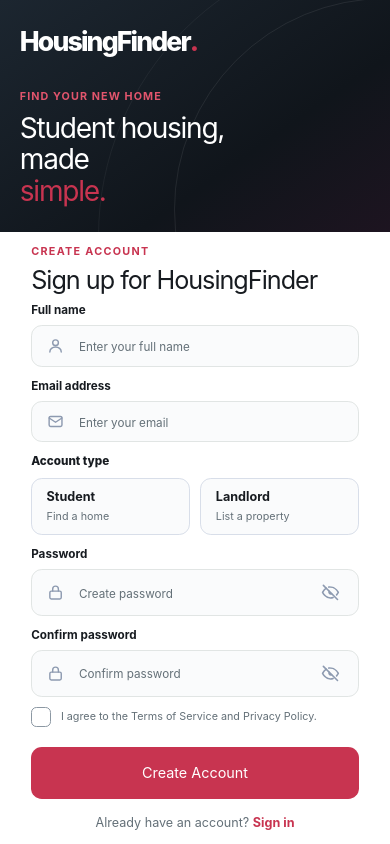
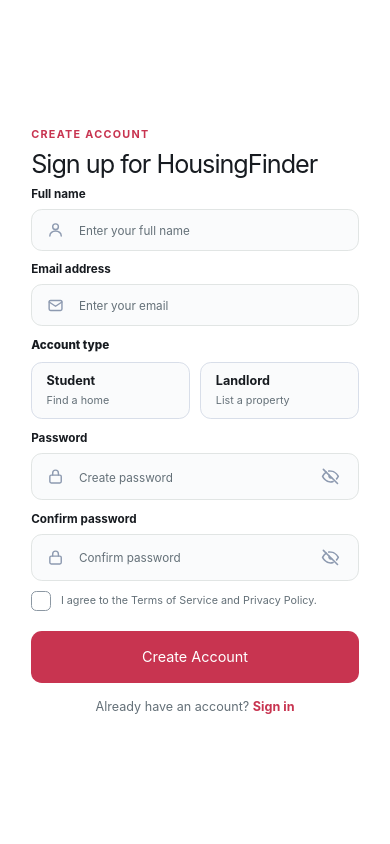
Before and after one commit to ptkakaeitoe/housing_finder, a Next.js app: page /register in a window 390 px wide. Built offline with nearby package versions, Linux system fonts and the light colour scheme; no server answers.

Commit message:
removing side panel in mobile

```diff
--- a/src/app/globals.css
+++ b/src/app/globals.css
@@ -3231,13 +3231,8 @@
   .filter-row > * { flex: 1 1 100%; }
   .map-placeholder { min-height: 320px; }
   .auth-layout { display: block; }
-  .auth-brand-panel { min-height: 0; padding: 24px 22px 28px; }
-  .auth-brand-top a { font-size: 1.85rem; }
-  .auth-brand-content { max-width: none; margin: 30px 0 0; }
-  .auth-small-title { margin-bottom: 10px; font-size: 12px; letter-spacing: .1em; }
-  .auth-brand-content h1 { max-width: 420px; margin-bottom: 0; font-size: clamp(1.85rem, 8vw, 2.55rem); line-height: 1.12; letter-spacing: -.045em; }
-  .auth-brand-description, .auth-feature-list { display: none; }
-  .auth-form-panel { min-height: 0; padding: 30px 22px max(64px, env(safe-area-inset-bottom)); }
+  .auth-brand-panel { display: none; }
+  .auth-form-panel { min-height: 100dvh; align-items: center; padding: 24px 22px max(64px, env(safe-area-inset-bottom)); }
   .auth-form-container { max-width: 480px; }
   .form-eyebrow { margin-bottom: 10px; }
   .form-description { margin-bottom: 24px; font-size: 14px; }
```
